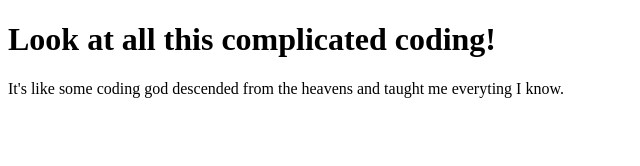
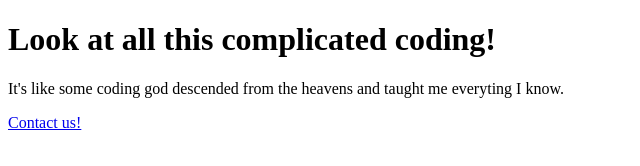
Before and after one commit to Jester-1987/GitAssignment-2-Nicole, a plain HTML site: page index.html in a window 1280 px wide. Shown: the full height of the page, 0-640 px from the left. Drawn offline with Linux system fonts and the light colour scheme.

Commit message:
added link to contact page

```diff
--- a/index.html
+++ b/index.html
@@ -8,5 +8,6 @@
 <body>
     <h1>Look at all this complicated coding!</h1>
     <p>It's like some coding god descended from the heavens and taught me everyting I know.</p>
+    <p><a href="contact.html">Contact us!</a></p>
 </body>
 </html>
```
